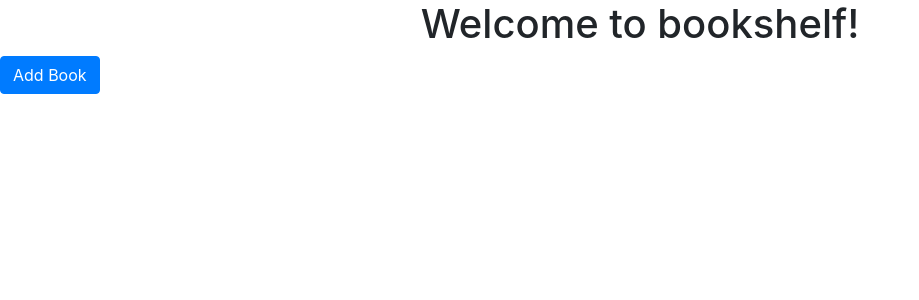
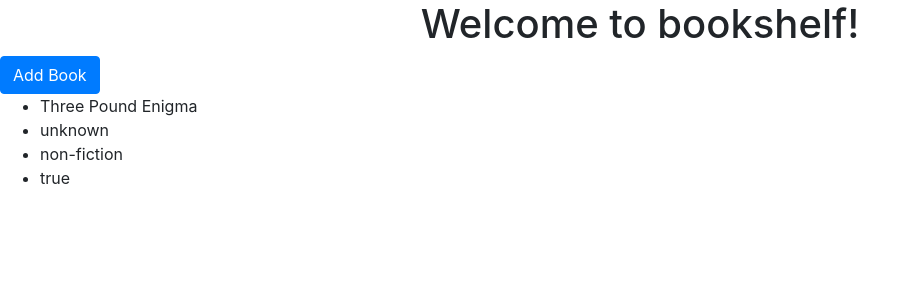
Before and after one commit to kpoeltler/bookshelf-app, an Angular app in the folder bookshelf/: page / in a window 1280 px wide. Shown: the top 300 px of the page, without its empty margins (0-919 px from the left). Built offline with nearby package versions, Linux system fonts and the light colour scheme.

Commit message:
book array displays

```diff
--- a/bookshelf/src/app/app.module.ts
+++ b/bookshelf/src/app/app.module.ts
@@ -4,7 +4,7 @@ import { FormsModule } from '@angular/forms';
 import { AppRoutingModule } from './app-routing.module';
 import { AppComponent } from './app.component';
 import { BookComponent } from './book/book.component';
-
+import { BookService } from './book.service'
 @NgModule({
   declarations: [
     AppComponent,
@@ -15,7 +15,9 @@ import { BookComponent } from './book/book.component';
     AppRoutingModule,
     FormsModule
   ],
-  providers: [],
+  providers: [
+    BookService
+  ],
   bootstrap: [AppComponent]
 })
 export class AppModule { }
--- /dev/null
+++ b/bookshelf/src/app/book.service.ts
@@ -0,0 +1,16 @@
+/*When creating Components we need to add the Component decorator but in Angular Service doesn't have one so we just use the @Component() So Services is a plain TypeScript class. So delete the @Component. Normally we would create a method to for gettin the list of books to consume the HTTP service and get the list from the server but for now just return a simple array.
+*/
+
+
+  export class BookService {
+    getBooks(){
+      return [
+
+          "Three Pound Enigma",
+          "unknown",
+          "non-fiction",
+          true
+
+      ];
+    }
+  }
--- a/bookshelf/src/app/book/book.component.html
+++ b/bookshelf/src/app/book/book.component.html
@@ -1 +1,7 @@
-<button (click)="addBook($event)" class= "btn btn-primary">Add Book</button>
+<button (click)="addBook($event)" class="btn btn-primary">Add Book</button>
+
+<ul>
+  <li *ngFor="let book of books">
+    {{ book }}
+  </li>
+</ul>
--- a/bookshelf/src/app/book/book.component.ts
+++ b/bookshelf/src/app/book/book.component.ts
@@ -1,4 +1,6 @@
-import { Component, OnInit } from '@angular/core';
+import { BookService } from 'src/app/book.service';
+import { Component} from '@angular/core';
+
 
 @Component({
   selector: 'book',
@@ -6,6 +8,9 @@ import { Component, OnInit } from '@angular/core';
   styleUrls: ['./book.component.css']
 })
 export class BookComponent {
-
-
+  books;
+    constructor(){
+      let service = new BookService();
+      this.books = service.getBooks();
+    }
 }
```
